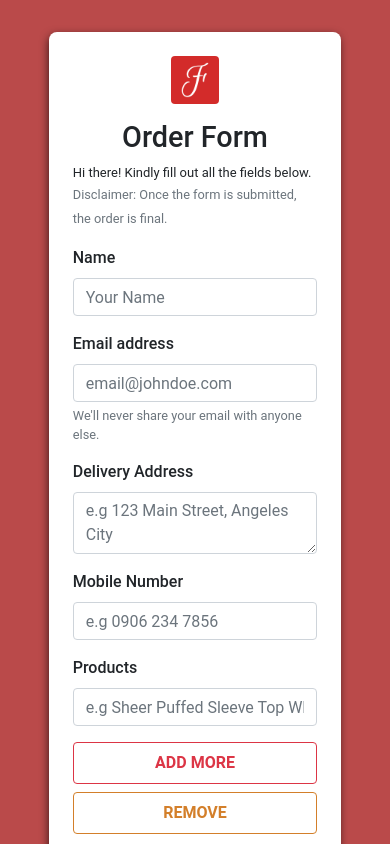
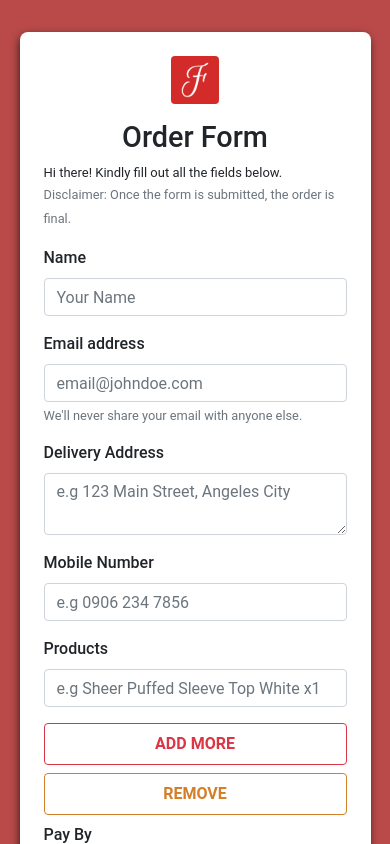
Before and after one commit to shaneenvitug/order-form, a React (Create React App) app: page / in a window 390 px wide. Shown: the top 844 px of the page. Built offline with nearby package versions, Linux system fonts and the light colour scheme; no server answers.

Commit message:
fixed mobile layout

```diff
--- a/src/index.css
+++ b/src/index.css
@@ -139,7 +139,7 @@ header p {
 @media (max-width: 575.98px) {
 
   .container {
-    width: 75%;
+    width: 90%;
     padding: 1.5rem;
     border-radius: 0.5rem;
   }
```
